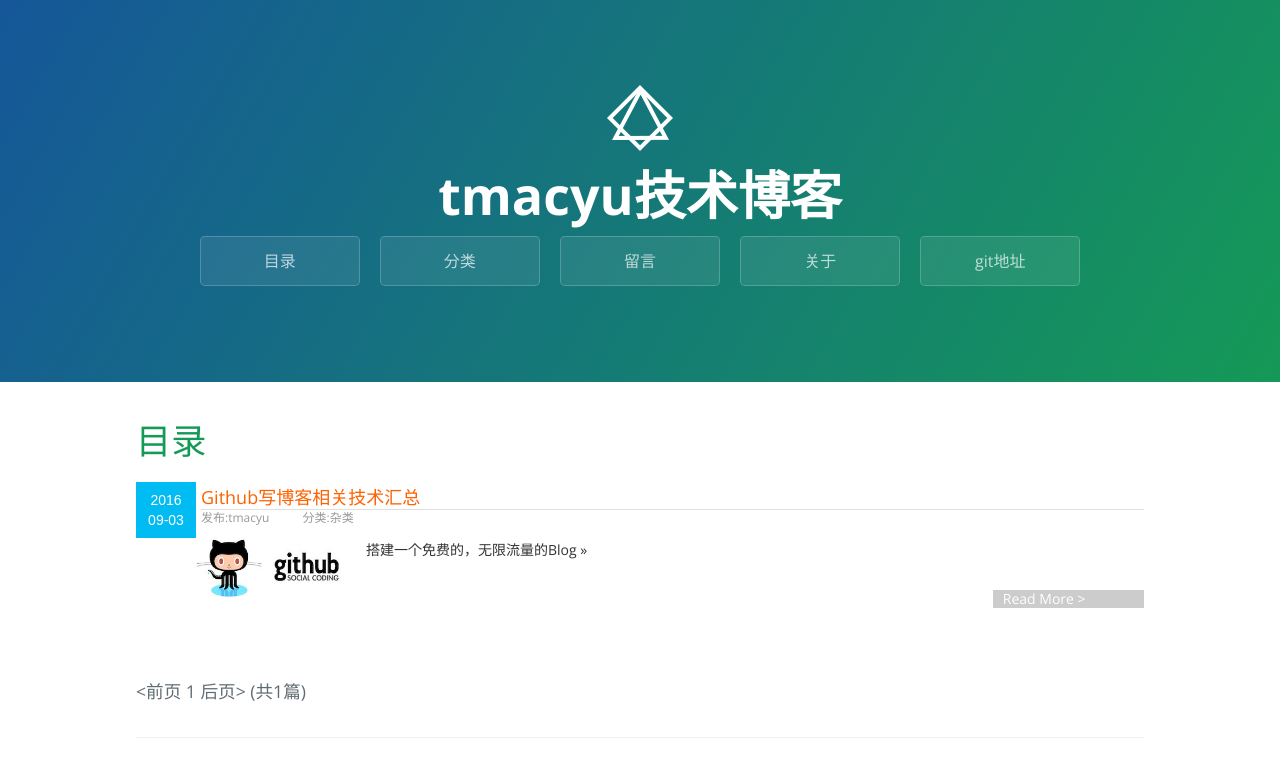
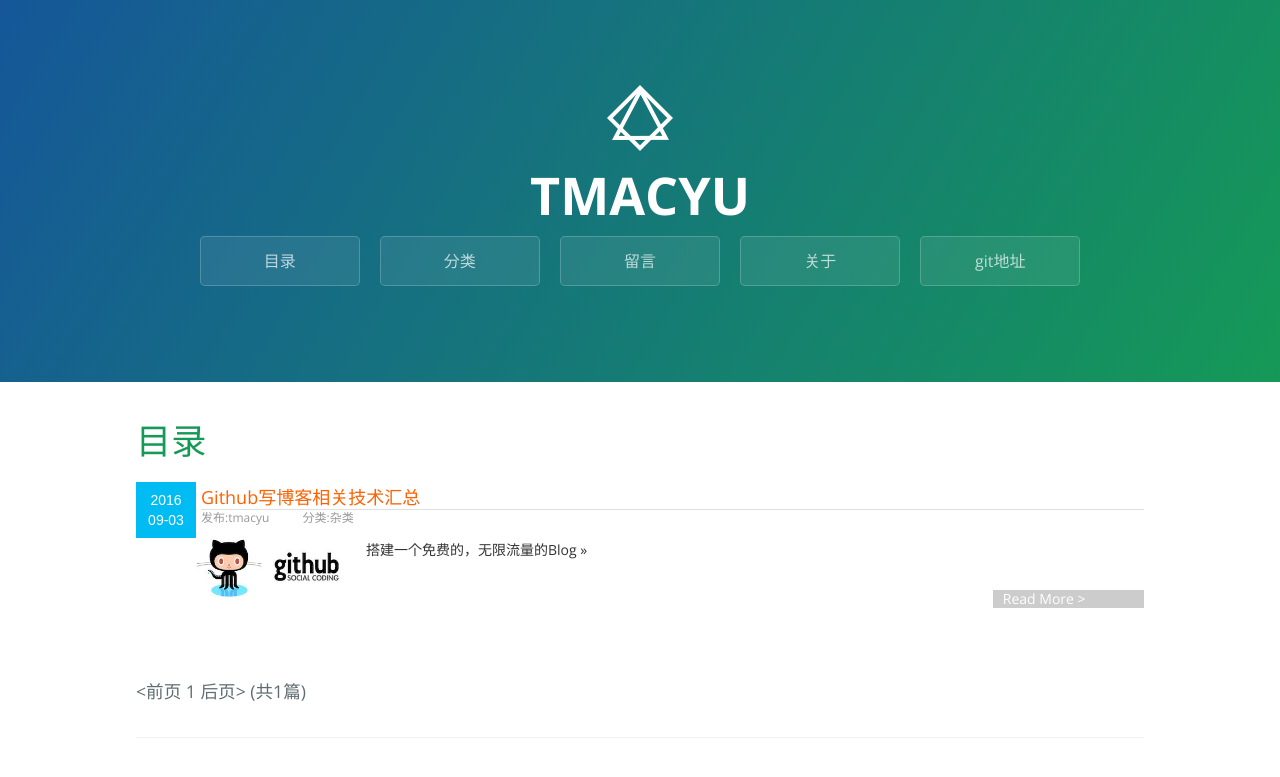
Before and after one commit to tmacyu/tmacyu.github.io, a Jekyll site: the page built from index.html, in a window 1280 px wide. Shown: the top 777 px of the page. Built offline with Jekyll 4.4.1, drawn with Linux system fonts in a browser that asks for light colours; the list of posts is cut into pages by our own code; comment, search, counter and statistics services are not loaded.

Commit message:
Update default.html

```diff
--- a/_layouts/default.html
+++ b/_layouts/default.html
@@ -38,7 +38,7 @@
   <body>
     <section class="page-header">
       <a href="{{ site.url }}" class="iconbtn"><h1 style="background-image: url('/assets/icon/icon76_white.png'); background-position: center center; background-repeat:no-repeat; height:76px; margin:0px;"></h1></a>
-      <a href="{{ site.url }}" class="iconbtn"><h1 class="project-name" >tmacyu技术博客</h1></a>
+      <a href="{{ site.url }}" class="iconbtn"><h1 class="project-name" >TMACYU</h1></a>
       <a href="/#content" class="btn">目录</a>
       <a href="/categories/#content" class="btn">分类</a>
       <a href="/guestbook/#content" class="btn">留言</a>
@@ -60,9 +60,7 @@
 
       <footer class="site-footer">
 
-          {% include baidutongji.md %}
 
-        <script src="http://s4.cnzz.com/z_stat.php?id=1260003113&web_id=1260003113" language="JavaScript"></script>
       </footer>
 
     </section>
```
